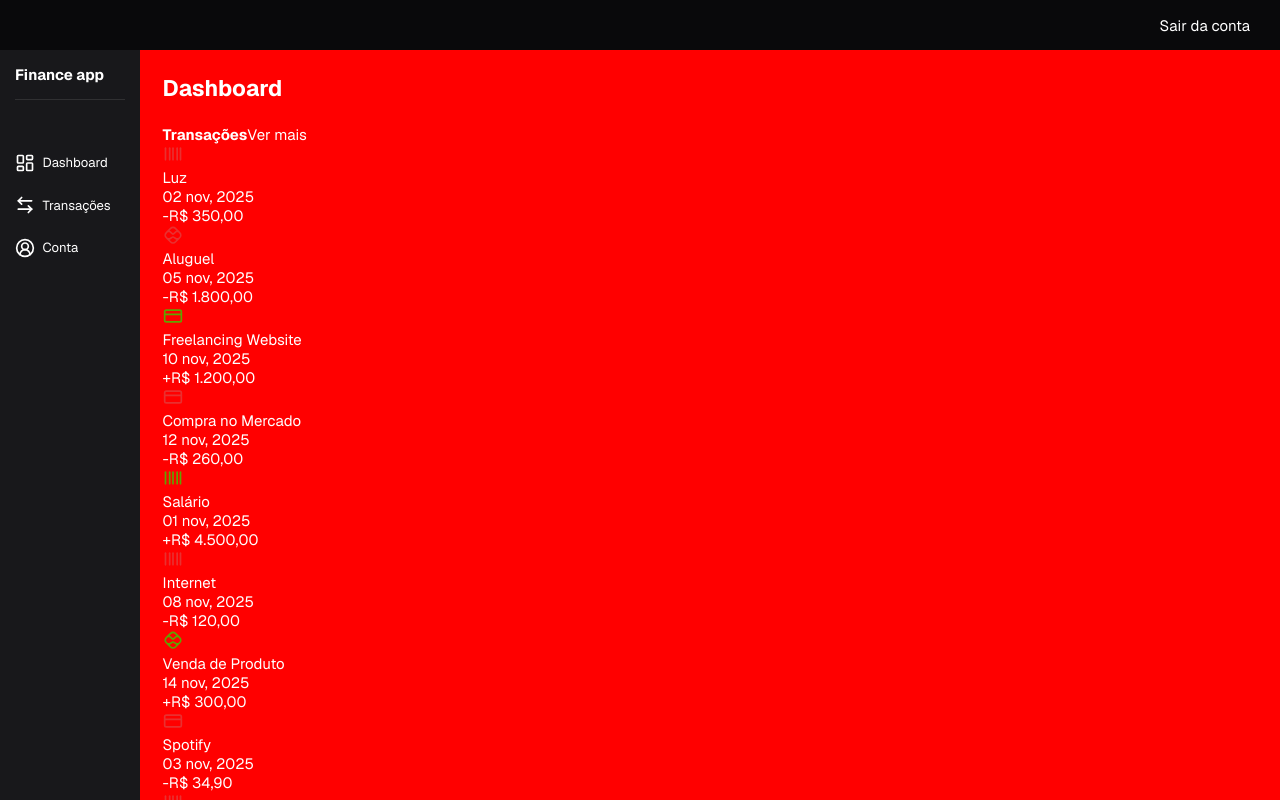
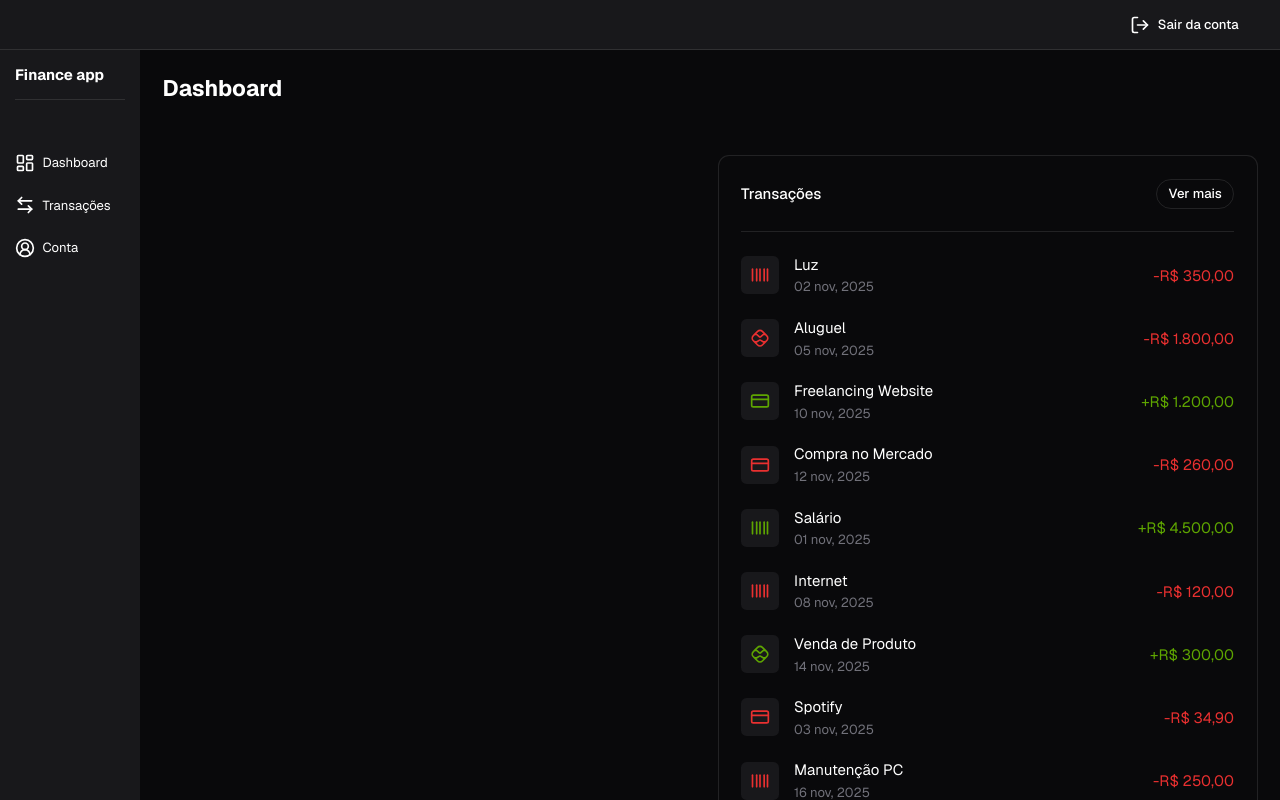
Before and after one commit to Brunoo-Lima/finance-app, a Next.js app: page /dashboard in a window 1280 px wide. Shown: the top 800 px of the page. Built offline with nearby package versions, Linux system fonts and the light colour scheme.

Commit message:
feat: transactions created

```diff
--- a/src/app/(protected)/_layout.module.scss
+++ b/src/app/(protected)/_layout.module.scss
@@ -5,6 +5,5 @@
     margin-top: 50px;
     margin-left: 140px;
     flex-grow: 1;
-    background-color: red;
   }
 }
--- /dev/null
+++ b/src/app/(protected)/dashboard/_components/_dash.module.scss
@@ -0,0 +1,7 @@
+.dash__wrapper {
+  display: grid;
+  grid-template-columns: repeat(2, 1fr);
+  gap: 1rem;
+
+  margin-top: 2rem;
+}
--- a/src/app/(protected)/dashboard/_components/dash-layout.tsx
+++ b/src/app/(protected)/dashboard/_components/dash-layout.tsx
@@ -1,8 +1,9 @@
 import { Transactions } from "./transactions/transactions";
+import s from "./_dash.module.scss";
 
 export const DashLayout = () => {
   return (
-    <div className="grid grid-cols-2 ">
+    <div className={s.dash__wrapper}>
       <div></div>
 
       <Transactions />
--- /dev/null
+++ b/src/app/(protected)/dashboard/_components/transactions/_transactions.module.scss
@@ -0,0 +1,48 @@
+.transactions__wrapper {
+  padding: 1.5rem;
+  background-color: var(--color-black);
+  border-radius: 0.75rem;
+  border: 1px solid var(--second-color);
+
+  .transactions__header {
+    display: flex;
+    justify-content: space-between;
+    align-items: center;
+    gap: 1rem;
+
+    padding-bottom: 1.5rem;
+    border-bottom: 1px solid var(--second-color);
+
+    strong {
+      font-size: 1rem;
+      font-weight: 500;
+    }
+
+    .link__more {
+      border-radius: 9999px;
+      border: 1px solid var(--second-color);
+      padding: 0.375rem 0.75rem;
+
+      font-size: 0.875rem;
+      font-weight: 500;
+
+      display: inline-flex;
+      justify-content: center;
+      align-items: center;
+
+      transition: all 0.3s ease;
+
+      &:hover {
+        background-color: var(--color-black-80);
+      }
+    }
+  }
+
+  .transactions__list {
+    margin-top: 1.5rem;
+
+    display: flex;
+    flex-direction: column;
+    gap: 1.5rem;
+  }
+}
--- /dev/null
+++ b/src/app/(protected)/dashboard/_components/transactions/card-transaction/_card-transaction.module.scss
@@ -0,0 +1,50 @@
+.card__container {
+  display: flex;
+  justify-content: space-between;
+  align-items: center;
+  gap: 1rem;
+
+  .infos {
+    display: flex;
+    align-items: center;
+    gap: 1rem;
+
+    .badge {
+      height: 38px;
+      width: 38px;
+      flex-shrink: 0;
+
+      display: flex;
+      justify-content: center;
+      align-items: center;
+
+      background-color: var(--color-black-80);
+      border-radius: 0.375rem;
+    }
+
+    .info__data {
+      display: flex;
+      flex-direction: column;
+      gap: 0.3125rem;
+
+      p {
+        font-size: 1rem;
+        font-weight: 400;
+      }
+
+      span {
+        font-size: 0.875rem;
+        font-weight: 400;
+        color: var(--color-gray-20);
+      }
+    }
+  }
+
+  .entry {
+    color: var(--primary-color);
+  }
+
+  .cost {
+    color: var(--error);
+  }
+}
--- a/src/app/(protected)/dashboard/_components/transactions/card-transaction.tsx
+++ b/src/app/(protected)/dashboard/_components/transactions/card-transaction/card-transaction.tsx
@@ -3,6 +3,7 @@ import { PixIcon } from "@/components/icons/pix-icon";
 import { formatCurrencyBR } from "@/utils/format-currency";
 import { formatDateTransaction } from "@/utils/format-date";
 import { BarcodeIcon, CreditCardIcon } from "lucide-react";
+import s from "./_card-transaction.module.scss";
 
 interface ICardTransactionProps {
   transaction: ITransaction;
@@ -53,25 +54,17 @@ export const CardTransaction = ({ transaction }: ICardTransactionProps) => {
   };
 
   return (
-    <div className="flex items-center justify-between">
-      <div className="flex items-center gap-4">
-        <div className="size-10 p-2.5 rounded-md bg-accent flex items-center justify-center">
-          {getIcons()}
-        </div>
+    <div className={s.card__container}>
+      <div className={s.infos}>
+        <div className={s.badge}>{getIcons()}</div>
 
-        <div className="flex flex-col">
-          <p className="font-semibold text-base">{transaction.description}</p>
-          <span className="text-xs text-[#71717A]">
-            {formatDateTransaction(transaction.created_at)}
-          </span>
+        <div className={s.info__data}>
+          <p>{transaction.description}</p>
+          <span>{formatDateTransaction(transaction.created_at)}</span>
         </div>
       </div>
 
-      <p
-        className={
-          transaction.type === "entrada" ? "text-[#5EA500]" : "text-[#E93030]"
-        }
-      >
+      <p className={transaction.type === "entrada" ? s.entry : s.cost}>
         {transaction.type === "entrada" ? "+" : "-"}
         {formatCurrencyBR(transaction.value)}
       </p>
--- a/src/app/(protected)/dashboard/_components/transactions/transactions.tsx
+++ b/src/app/(protected)/dashboard/_components/transactions/transactions.tsx
@@ -1,22 +1,21 @@
 import { transactionsList } from "@/mocks/transactions-list";
-import { CardTransaction } from "./card-transaction";
+import { CardTransaction } from "./card-transaction/card-transaction";
 import Link from "next/link";
+
+import s from "./_transactions.module.scss";
 
 export const Transactions = () => {
   return (
-    <div className="rounded-[20px] p-6 bg-[#0B0B0D]">
-      <div className="flex items-center justify-between border-b border-b-accent p-0">
+    <div className={s.transactions__wrapper}>
+      <div className={s.transactions__header}>
         <strong>Transações</strong>
 
-        <Link
-          href={"/transacoes"}
-          className="rounded-full w-max text-sm font-semibold border border-accent px-3 py-1 hover:bg-accent/95 transition-all duration-300"
-        >
+        <Link href={"/transacoes"} className={s.link__more}>
           Ver mais
         </Link>
       </div>
 
-      <div className="space-y-6 p-0">
+      <div className={s.transactions__list}>
         {transactionsList.map((transaction) => (
           <CardTransaction key={transaction.id} transaction={transaction} />
         ))}
--- a/src/components/header/_header.module.scss
+++ b/src/components/header/_header.module.scss
@@ -11,9 +11,34 @@
   position: fixed;
   top: 0;
 
-  background-color: var(--color-black);
+  background-color: var(--color-black-80);
+  border-bottom: 1px solid var(--second-color);
 
-  a {
+  .btn__logout {
     margin-left: auto;
+    padding: 0.375rem 0.75rem;
+
+    display: flex;
+    align-items: center;
+    justify-content: center;
+    gap: 0.5rem;
+
+    border-radius: 0.375rem;
+    background-color: transparent;
+    border: none;
+
+    font-size: 0.875rem;
+    font-weight: 500;
+    color: var(--color-white);
+
+    transition: all 0.3s ease;
+
+    svg {
+      flex-shrink: 0;
+    }
+
+    &:hover {
+      background-color: var(--second-color);
+    }
   }
 }
--- a/src/components/header/header.tsx
+++ b/src/components/header/header.tsx
@@ -1,9 +1,18 @@
+"use client";
+
+import { useRouter } from "next/navigation";
 import s from "./_header.module.scss";
+import { LogOutIcon } from "lucide-react";
 
 export const Header = () => {
+  const router = useRouter();
+
   return (
     <header className={s.header__wrapper}>
-      <a href="">Sair da conta</a>
+      <button className={s.btn__logout} type="button">
+        <LogOutIcon size={20} color="#ffffff" />
+        Sair da conta
+      </button>
     </header>
   );
 };
--- a/src/styles/base/_variables.scss
+++ b/src/styles/base/_variables.scss
@@ -4,13 +4,15 @@ $primary-color-80: #35530e;
 $second-color: #ffffff1a;
 
 $color-black: #09090b;
+$color-black-100: #0b0b0d;
 $color-black-80: #18181b;
 
 $color-white: #ffffff;
 
 $color-gray: #9f9fa9;
+$color-gray-20: #71717a;
 
-$error: #ff0000;
+$error: #e93030;
 
 :root {
   --primary-color: #{$primary-color};
@@ -19,11 +21,13 @@ $error: #ff0000;
   --second-color: #{$second-color};
 
   --color-black: #{$color-black};
+  --color-black-100: #{$color-black-100};
   --color-black-80: #{$color-black-80};
 
   --color-white: #{$color-white};
 
   --color-gray: #{$color-gray};
+  --color-gray-20: #{$color-gray-20};
 
   --error: #{$error};
 
```
